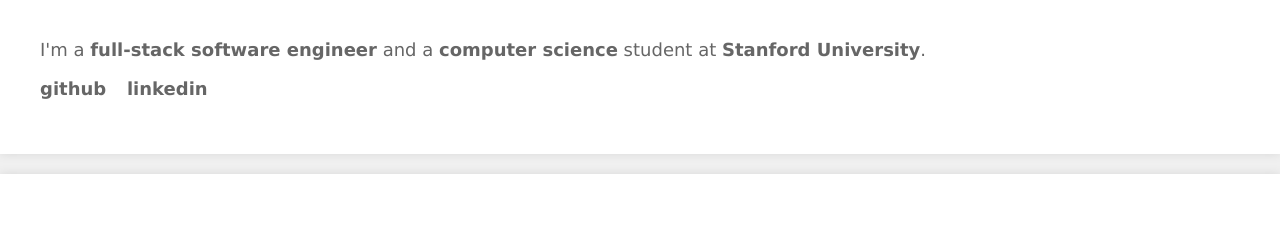
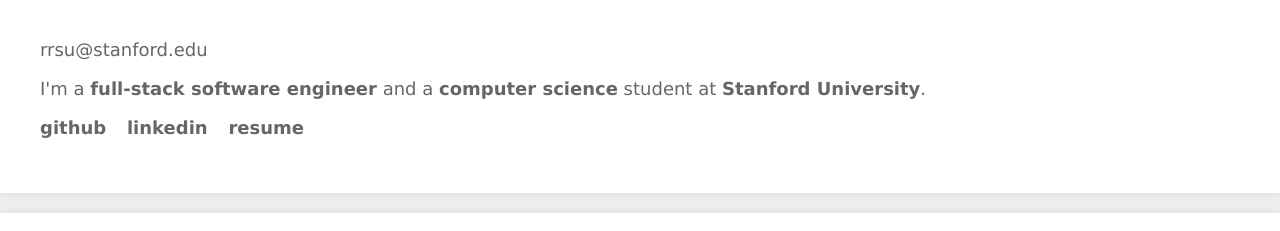
Before and after one commit to rsucode/old-personal-website, a plain HTML site: page index.html in a window 1280 px wide. Shown: the part 160-391 px from the top of the page. Drawn offline with Linux system fonts and the light colour scheme.

Commit message:
Update index.html

```diff
--- a/index.html
+++ b/index.html
@@ -9,10 +9,12 @@
 <body>
     <section id="intro" class="intro">
         <h1 class="big-header">Hi, I'm Renn Su.</h1>
+        <p>rrsu@stanford.edu</p>
         <p>I'm a <b>full-stack software engineer</b> and a <b>computer science</b> student at <b>Stanford University</b>.</p>
         <p class="social-links">
             <a href="#">github</a>
             <a href="#">linkedin</a>
+            <a href="#">resume</a>
         </p>
     </section>
     <section id="projects" class="projects">
```
